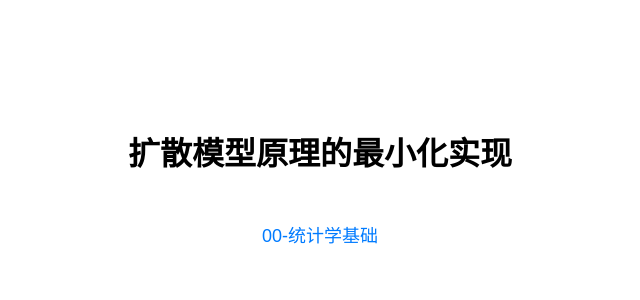
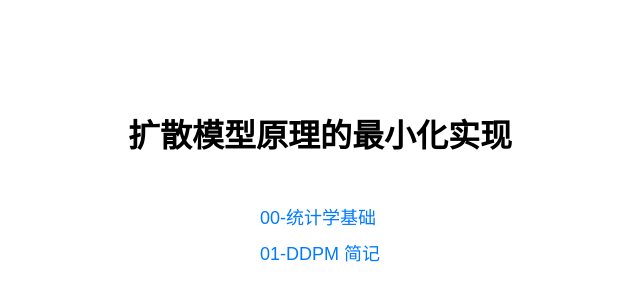
Before and after one commit to HoiM/HoiM.github.io, a plain HTML site: page index.html in a window 1280 px wide. Shown: the part 210-510 px from the top of the page, without its empty margins (320-960 px from the left). Drawn offline with Linux system fonts and the light colour scheme.

Commit message:
add ddpm

```diff
--- a/index.html
+++ b/index.html
@@ -51,6 +51,7 @@
         <h1>扩散模型原理的最小化实现</h1>
         <ul>
             <li><a href="00-prerequisites-on-statistics.html">00-统计学基础</a></li>
+            <li><a href="01-ddpm.html">01-DDPM 简记</a></li>
         </ul>
     </div>
 </body>
```
